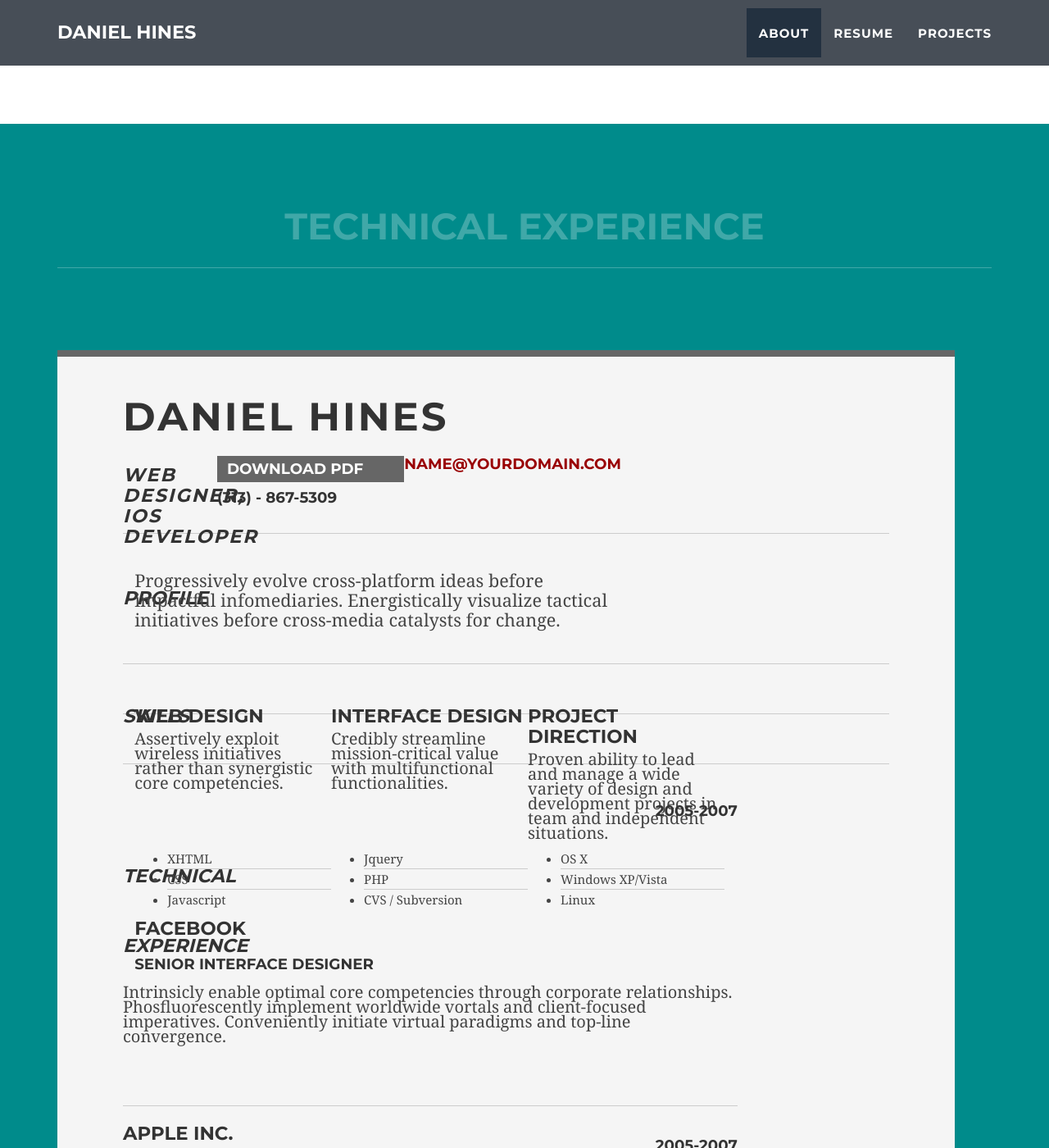
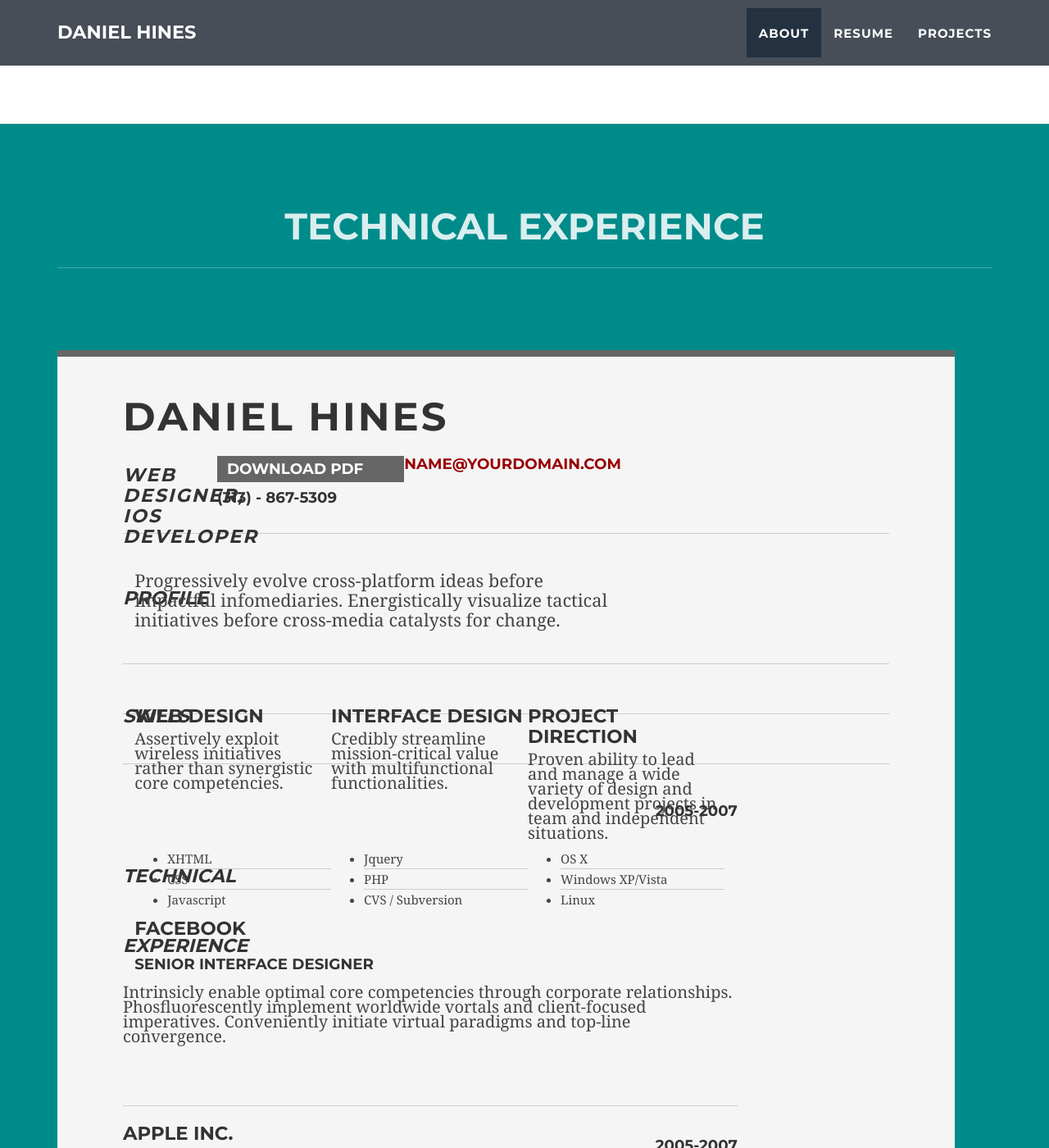
Before and after one commit to danielchines/danielchines.github.io, a Jekyll site: the page built from index.html, in a window 1280 px wide and 1400 px high, scrolled down 1496 px. Shown: the whole window at 82% size. Built offline with Jekyll 4.4.1, drawn with Linux system fonts in a browser that asks for light colours.

Commit message:
Update main.css

```diff
--- a/_includes/css/main.css
+++ b/_includes/css/main.css
@@ -178,7 +178,7 @@ section h2.dark {
 }
 
 section h2.white {
-    color: rgba(255,255,255,.25);
+    color: rgba(255,255,255,.85);
     text-align: center;
     margin: 0 0 20px 0;
     padding-bottom: 25px;
```
